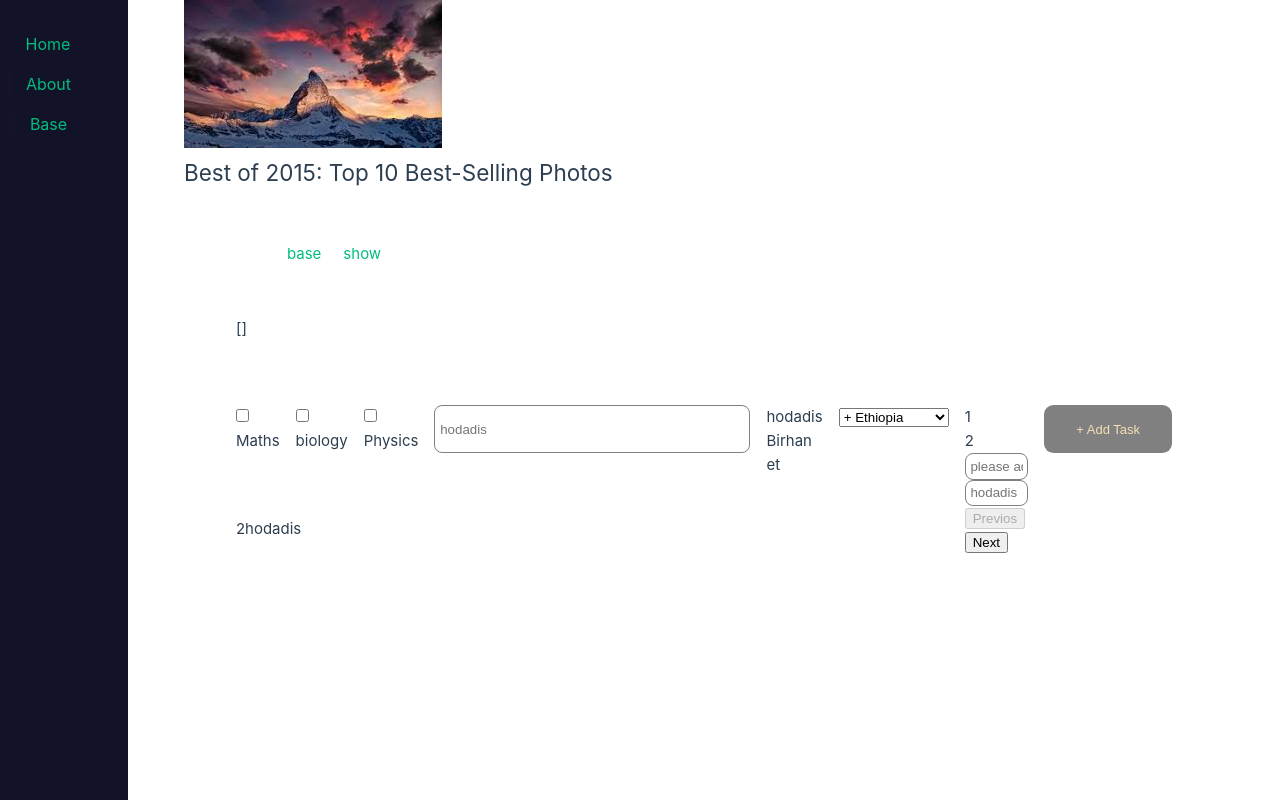
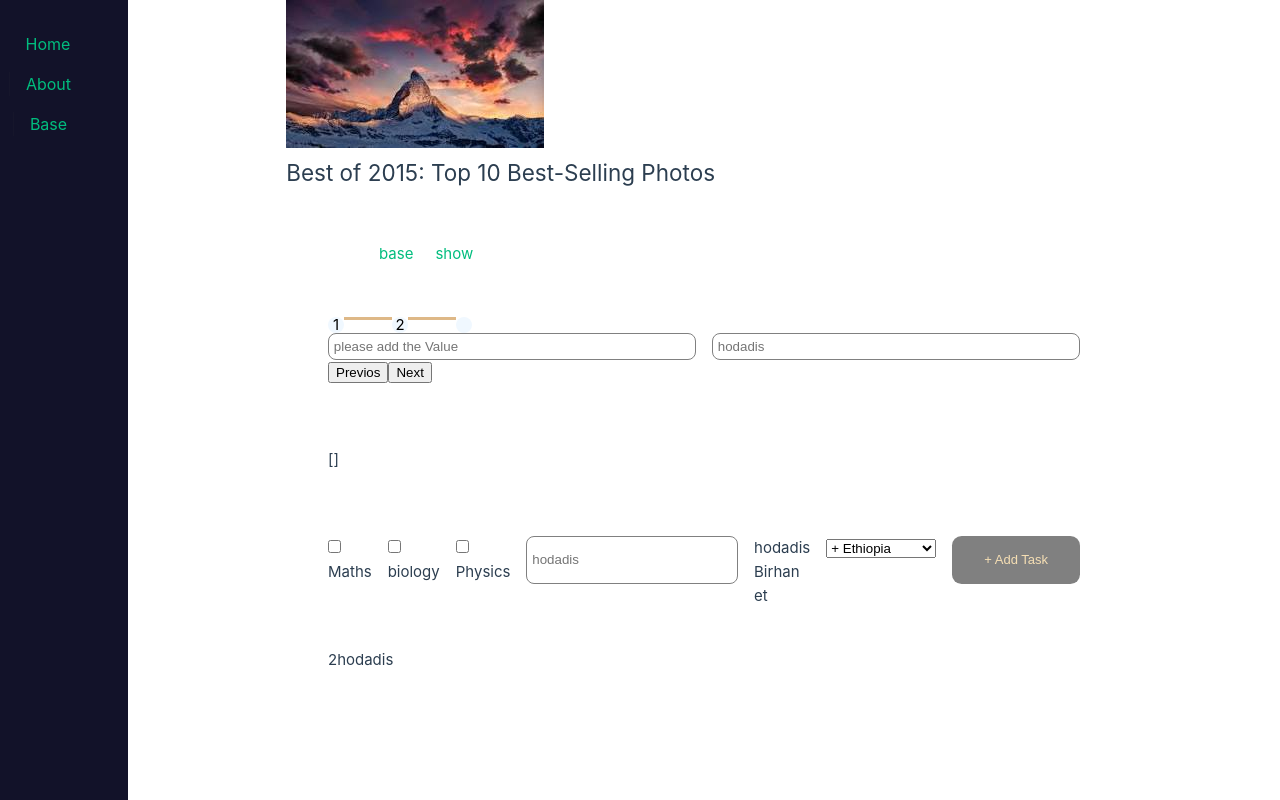
Before and after one commit to Hodadisbirhan/vue-component-testing, a Vue app: page /base/show in a window 1280 px wide. Built offline with nearby package versions, Linux system fonts and the light colour scheme.

Commit message:
making the stepper best

```diff
--- a/src/components/h/inputField.vue
+++ b/src/components/h/inputField.vue
@@ -39,7 +39,7 @@ const toggle = () => {
         v-model="modelValue"
         :placeholder="placeholder"
       />
-      <button v-if="props.type === 'password'" @click="toggle">toggle</button>
+      <!-- <button v-if="props.type === 'password'" @click="toggle">toggle</button> -->
     </div>
   </div>
 </template>
--- a/src/components/h/stepper.vue
+++ b/src/components/h/stepper.vue
@@ -4,20 +4,30 @@ const props = defineProps({
   name: { type: [Array, Object], required: true }
 })
 
-const currentStep = ref(1)
+const currentStep = ref(props.name[0].id)
 
 const emits = defineEmits(['update:step'])
 
 const previes = () => {
-  currentStep.value--
-  console.log(currentStep.value, '---')
-  emits('update:step', currentStep.value)
+  const indexOFA = props.name.findIndex((element) => {
+    return element?.id === currentStep.value
+  })
+
+  if (indexOFA > 0) {
+    currentStep.value = props.name[indexOFA - 1].id
+    emits('update:step', currentStep.value)
+  }
 }
 
 const handleSubmit = () => {
   console.log('hhhhhhhhhhh')
-  if (currentStep.value < props.name.length) {
-    currentStep.value++
+  const indexOFA = props.name.findIndex((element) => {
+    return element?.id === currentStep.value
+  })
+  console.log(indexOFA)
+
+  if (indexOFA < props.name.length - 1) {
+    currentStep.value = props.name[indexOFA + 1].id
     emits('update:step', currentStep.value)
   }
 }
@@ -26,7 +36,7 @@ const handleSubmit = () => {
 <template>
   <div>
     <div class="parent">
-      <div v-for="step in name" :key="step.id">
+      <div class="step" v-for="step in name" :key="step.id">
         <span class="circle">{{ step.id }}</span>
         <div class="line"></div>
       </div>
@@ -36,15 +46,49 @@ const handleSubmit = () => {
     </div>
 
     <form @submit.prevent="handleSubmit">
-      <div v-for="n in name" :key="n.title">
+      <div class="form" v-for="n in name" :key="n.title">
         <slot :name="n.title" :index="{ id: n.id }"></slot>
       </div>
 
       <div>
-        <button type="button" @click="previes" :disabled="currentStep === 1">Previos</button>
+        <button type="button" @click="previes">Previos</button>
 
         <button type="submit">Next</button>
       </div>
     </form>
   </div>
 </template>
+<style scoped>
+.form {
+  display: flex;
+  flex-direction: row;
+  gap: 1rem;
+}
+.step {
+  display: flex;
+  flex-direction: row;
+  gap: 0;
+  justify-items: center;
+}
+.circle {
+  width: 1rem;
+  height: 1rem;
+  border-radius: 100%;
+  display: flex;
+  justify-content: center;
+  align-items: center;
+  background-color: aliceblue;
+  color: black;
+}
+.line {
+  width: 3rem;
+  height: 0.2rem;
+  background-color: burlywood;
+}
+.parent {
+  display: flex;
+  flex-direction: row;
+  gap: 0;
+  justify-items: center;
+}
+</style>
--- a/src/views/base/show.vue
+++ b/src/views/base/show.vue
@@ -49,6 +49,28 @@ const favoriteSubject = ref([])
 
 <template>
   <div class="parent">
+    <Stepper :name="step" @update:step="updateStep">
+      <template #m="{ index }">
+        <template v-if="index.id === currentStep">
+          <HField id="s" name="s" type="text" v-model="doing" placeholder="please add the Value" />
+          <HField id="name" name="name" type="text" v-model="doing" placeholder="hodadis" />
+        </template>
+      </template>
+
+      <template #l="{ index }">
+        <template v-if="index.id === currentStep">
+          <HField
+            id="pass"
+            name="pass"
+            type="password"
+            v-model="doing"
+            placeholder="what is the password Value"
+          />
+          <HField id="email" name="email" type="email" v-model="doing" placeholder="email" />
+        </template>
+      </template>
+    </Stepper>
+
     <div>{{ favoriteSubject }}</div>
 
     <div class="parentInner">
@@ -82,33 +104,6 @@ const favoriteSubject = ref([])
       <HSelect :list-value="listValue" v-model="select" label="Select Country">
         <template #option="{ value }"> + {{ value.text }} </template>
       </HSelect>
-      <Stepper :name="step" @update:step="updateStep">
-        <template #m="{ index }">
-          <template v-if="index.id === currentStep">
-            <HField
-              id="s"
-              name="s"
-              type="text"
-              v-model="doing"
-              placeholder="please add the Value"
-            />
-            <HField id="name" name="name" type="text" v-model="doing" placeholder="hodadis" />
-          </template>
-        </template>
-
-        <template #l="{ index }">
-          <template v-if="index.id === currentStep">
-            <HField
-              id="pass"
-              name="pass"
-              type="password"
-              v-model="doing"
-              placeholder="what is the password Value"
-            />
-            <HField id="email" name="email" type="email" v-model="doing" placeholder="email" />
-          </template>
-        </template>
-      </Stepper>
 
       <button @click="addList">+ Add Task</button>
     </div>
```
